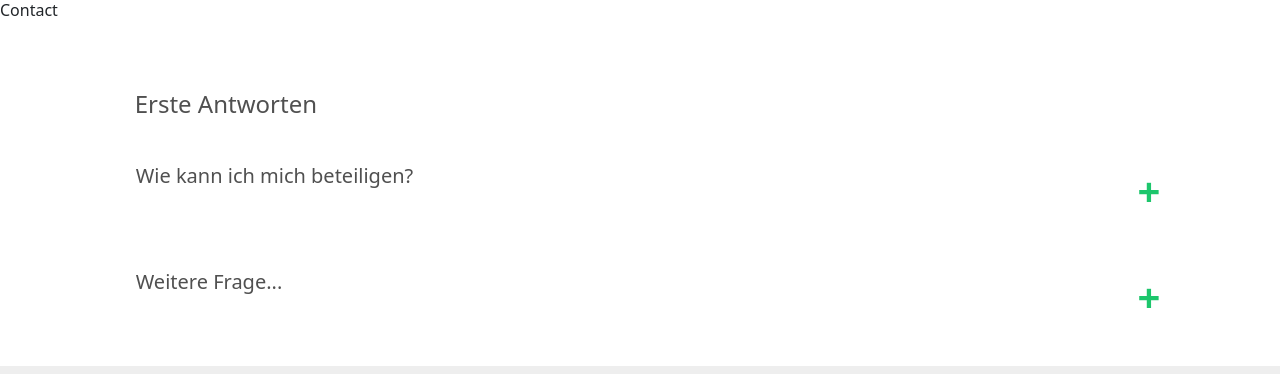
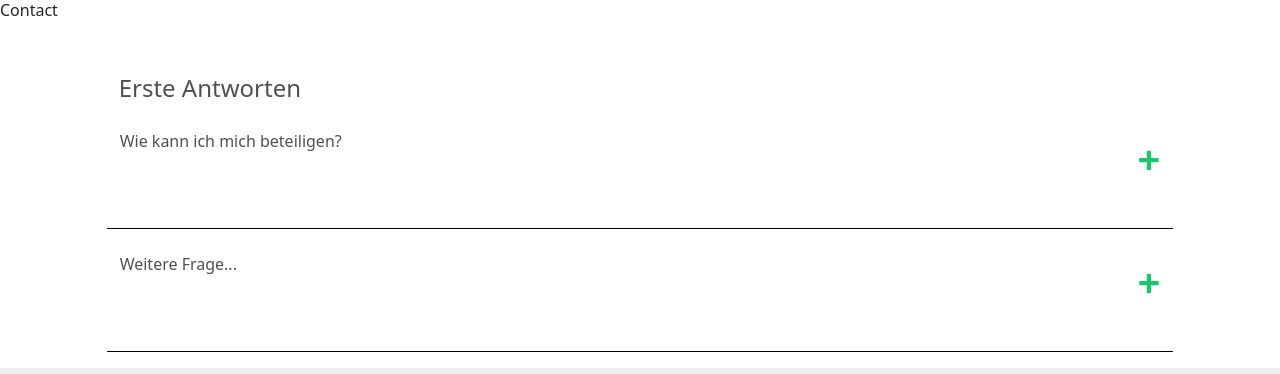
Before and after one commit to BerlinzuDir/decilo-frontend, a Next.js app: page / in a window 1280 px wide. Shown: the part 426-800 px from the top of the page. Built offline with nearby package versions, Linux system fonts and the light colour scheme.

Commit message:
vertical line

```diff
--- a/components/FAQ.tsx
+++ b/components/FAQ.tsx
@@ -1,9 +1,8 @@
 import React, { useState, FunctionComponent } from "react";
-import { TRUE } from "sass";
-import { StructuredType } from "typescript";
 
 export interface FAQData {
-
+  header: string,
+  FAQs: Array<Record<string, string>>
 }
 
 const FAQ: FunctionComponent<FAQData> = ({ header, FAQs }) => {
@@ -13,7 +12,7 @@ const FAQ: FunctionComponent<FAQData> = ({ header, FAQs }) => {
         <div className="col-lg-1">
         </div>
         <div className="col">
-          <div className="row p-3 pb-3">
+          <div className="row">
             <p className='header text float-start text-dark fs-4'>
               {header}
             </p>
@@ -30,9 +29,10 @@ const FAQ: FunctionComponent<FAQData> = ({ header, FAQs }) => {
 }
 
 interface FAQBulletData {
+  faq: Record<string, string>
 }
 
-const FAQBullet: FunctionComponent<FAQBulletData> = ({faq}) => {
+const FAQBullet: FunctionComponent<FAQBulletData> = ({ faq }) => {
   const [clickedButton, setClickedButton] = useState(false);
   const buttonHandler = (event: any) => {
     clickedButton ? setClickedButton(false) : setClickedButton(true)
@@ -40,9 +40,10 @@ const FAQBullet: FunctionComponent<FAQBulletData> = ({faq}) => {
   return (
     <div className="row">
       <button className="btn" name="button1" type="button" onClick={buttonHandler}>
-        <p className='text text-dark ps-3 float-start fs-5'> {faq["question"]} </p> <p className='float-end text-primary fw-bold fs-1'>+</p>
+        <p className='text text-dark float-start'> {faq["question"]} </p> <p className='text text-primary float-end fw-bold fs-1'>+</p>
       </button>
-      <p className="text"> {clickedButton ? faq["answer"] : ""} </p>
+      <p className="text ps-3"> {clickedButton ? faq["answer"] : ""} </p>
+      <div className="hr"></div>
     </div>
   )
 }
--- /dev/null
+++ b/styles/FAQ.scss
@@ -0,0 +1,14 @@
+.btn:focus,
+.btn:active {
+  outline: none !important;
+  box-shadow: none !important;
+}
+
+.hr {
+  display: block;
+  height: 0px;
+  border: 0;
+  border-top: 1px solid black;
+  margin: 1em 0;
+  padding: 0;
+}
--- a/styles/customTheme.scss
+++ b/styles/customTheme.scss
@@ -41,9 +41,5 @@ $dark: #505050;
   color: #505050;
 }
 
-.btn:focus, .btn:active {
-  outline: none !important;
-  box-shadow: none !important;
-}
-
+@import "./FAQ.scss";
 @import "~bootstrap/scss/bootstrap";
```
